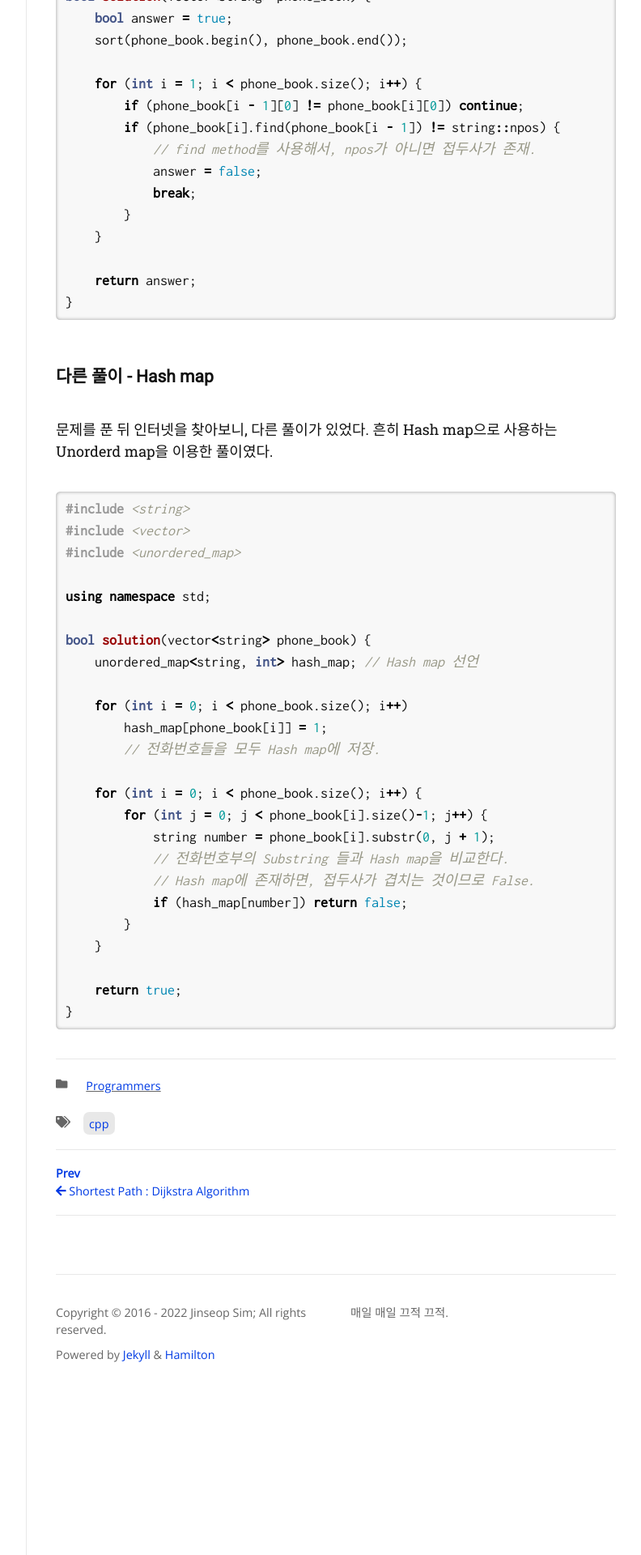
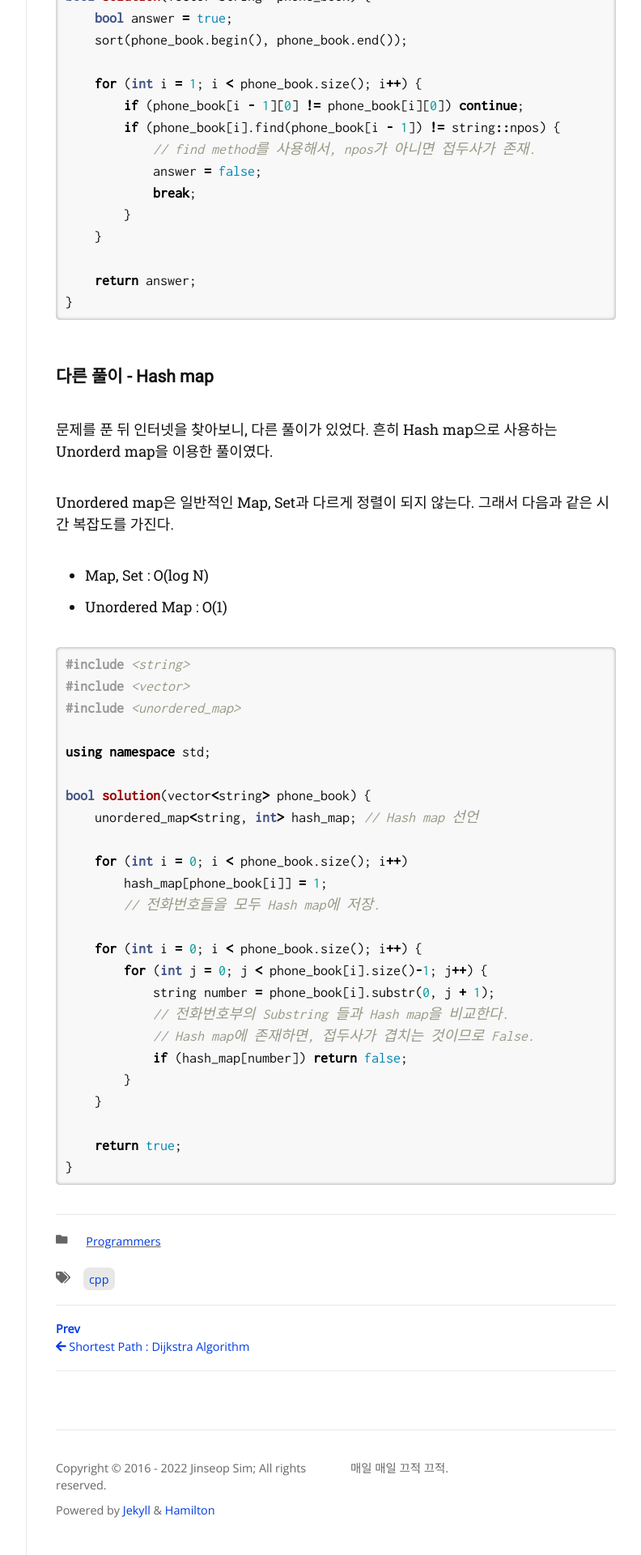
Before and after one commit to Jinseop-Sim/Jinseop-Sim.github.io, a Jekyll site: the page built from _posts/2022-06-24-programmers-01.md, in a window 1280 px wide. Shown: the part 716-2636 px from the top of the page at 81% size, without its empty margins (357-1149 px from the left). Built offline with Jekyll 4.4.1, drawn with Linux system fonts in a browser that asks for light colours; nearby versions of some CDN libraries; some web fonts are replaced.

Commit message:
modify post

```diff
--- a/_posts/2022-06-24-programmers-01.md
+++ b/_posts/2022-06-24-programmers-01.md
@@ -41,6 +41,11 @@ bool solution(vector<string> phone_book) {
 문제를 푼 뒤 인터넷을 찾아보니, 다른 풀이가 있었다.
 흔히 Hash map으로 사용하는 Unorderd map을 이용한 풀이였다.
 
+Unordered map은 일반적인 Map, Set과 다르게 정렬이 되지 않는다.
+그래서 다음과 같은 시간 복잡도를 가진다.
+- Map, Set : O(log N)
+- Unordered Map : O(1)
+
 {% highlight cpp %}
 #include <string>
 #include <vector>
```
